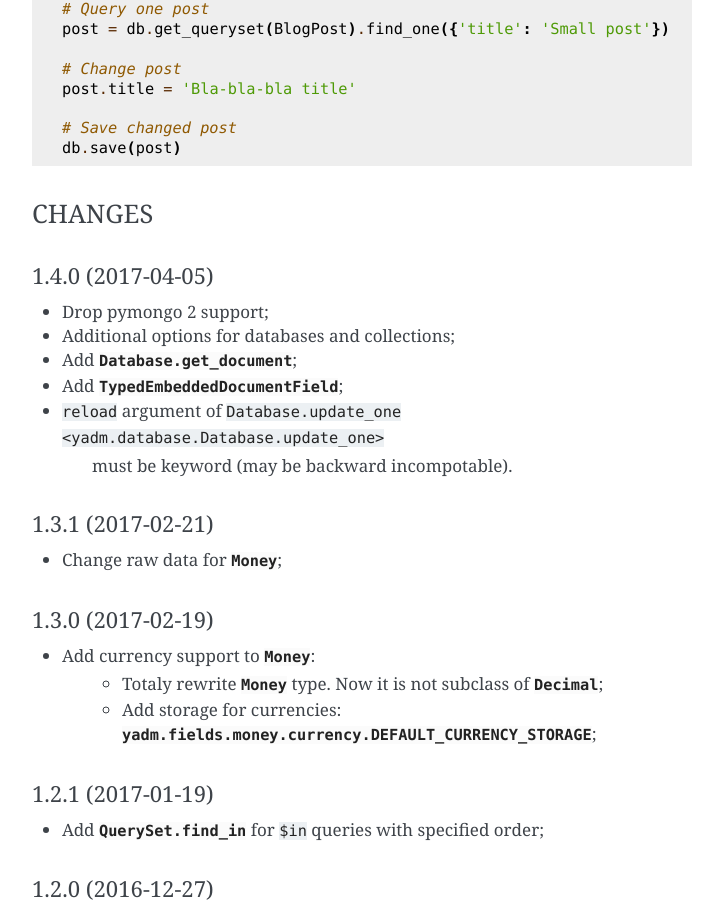
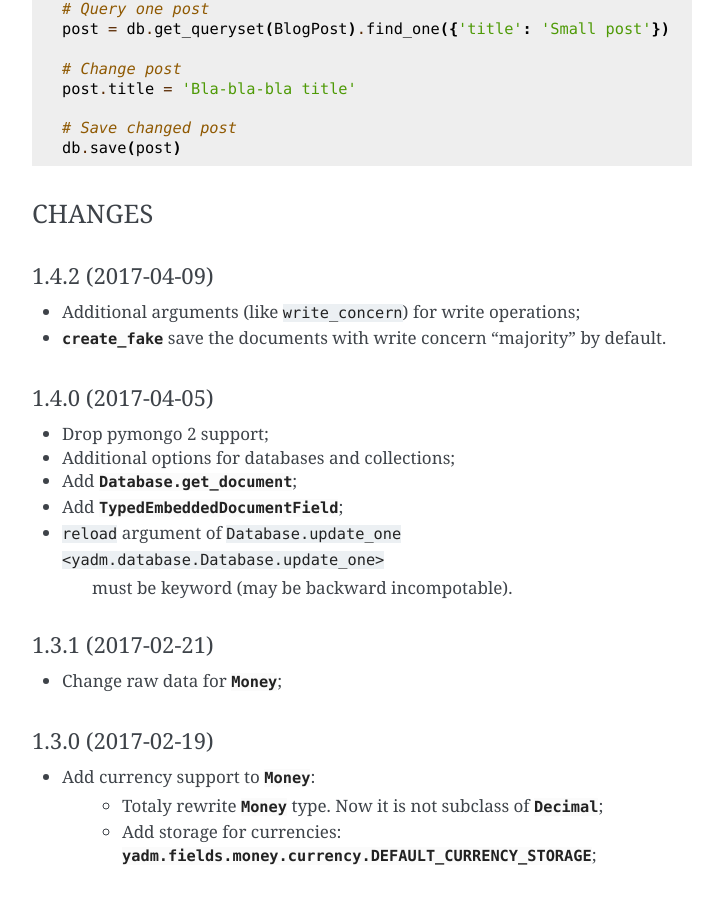
Before and after one commit to ticketscloud/yadm, a Sphinx documentation site: the page built from doc/index.rst, in a window 1280 px wide and 900 px high, scrolled down 1028 px. Shown: the whole window, without its empty margins (388-1111 px from the left). Built offline with Sphinx 7.4.7, drawn with Linux system fonts in a browser that asks for light colours; pages that are not in the unit, such as notebooks, are missing from menus; cross-references to code outside the pages are shown as plain code.

Commit message:
Update docs

```diff
--- a/doc/index.rst
+++ b/doc/index.rst
@@ -66,6 +66,13 @@ Quick start
 
 CHANGES
 =======
+
+1.4.2 (2017-04-09)
+------------------
+
+* Additional arguments (like ``write_concern``) for write operations;
+* :py:func:`create_fake <yadm.testing.create_fake>` save the documents with write concern "majority" by default.
+
 
 1.4.0 (2017-04-05)
 ------------------
```
Also changed, not shown: README.rst (+7 -0 lines).
